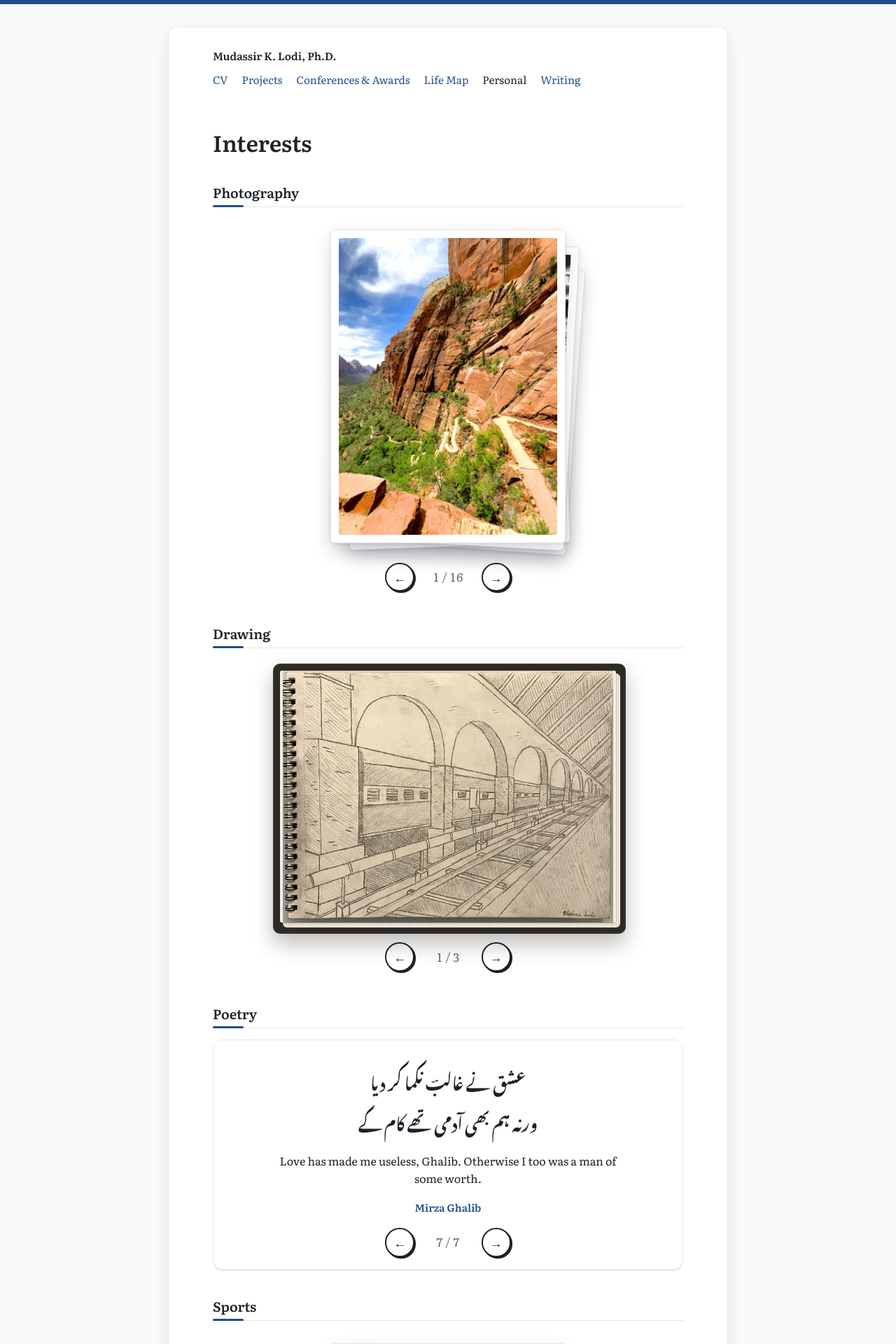
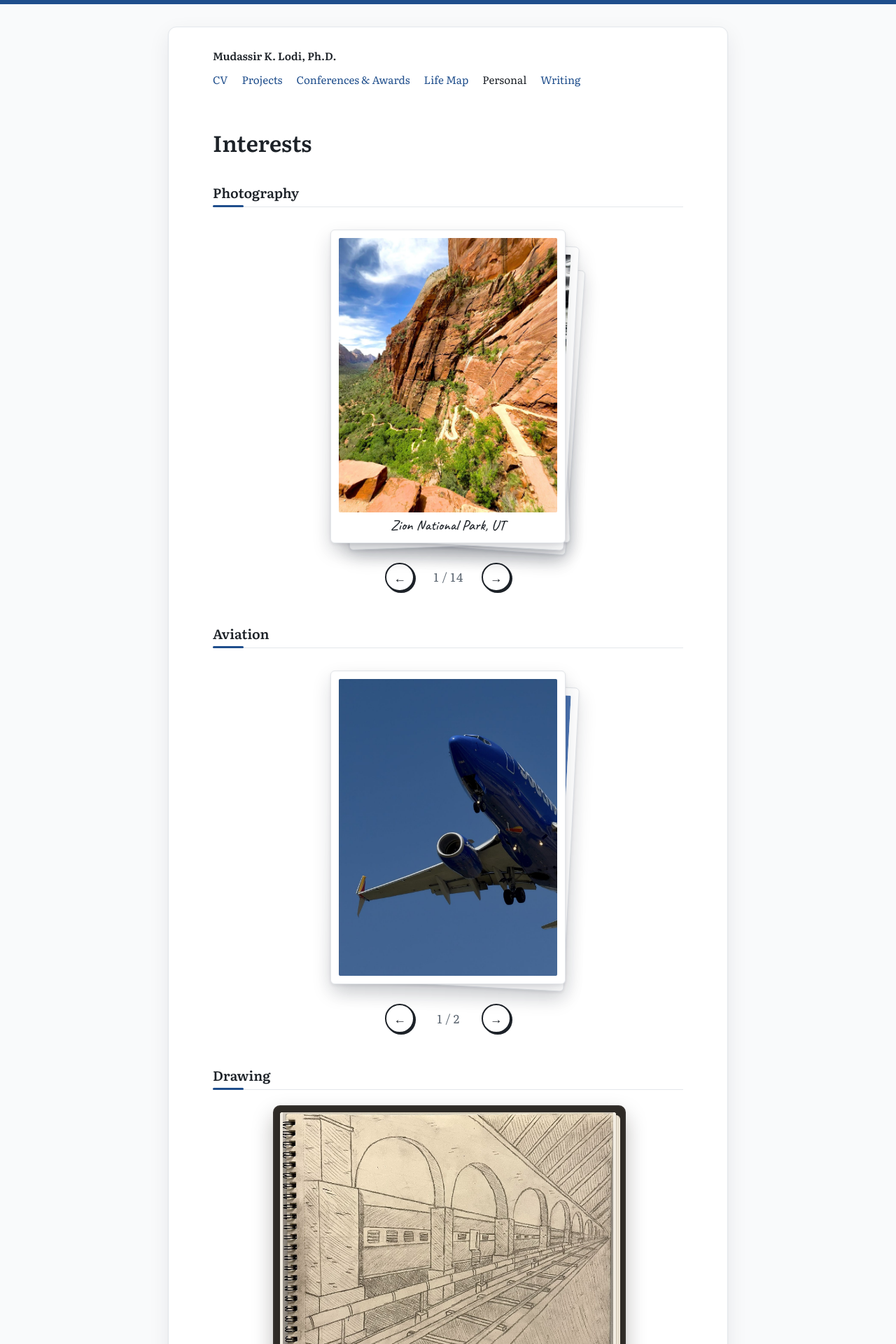
Before and after one commit to mklodi1/mklodi1.github.io, a Jekyll site: the page built from personal/index.html, in a window 1280 px wide. Shown: the top 1920 px of the page at 70% size. Built offline with Jekyll 4.4.1, drawn with Linux system fonts in a browser that asks for light colours; some web fonts are replaced.

Commit message:
Photography: handwritten place labels; move jet photos to Aviation
Co-Authored-By: Claude Opus 5.5 <noreply@anthropic.com>
Claude-Session: https://claude.ai/code/session_018B7yRm4wV88UDqtVSP6gVK

```diff
--- /dev/null
+++ b/_data/photo_places.yml
@@ -0,0 +1,15 @@
+# Handwritten place labels under photos on /personal/, keyed by image file name (without extension).
+01-zion-canyon-switchbacks: "Zion National Park, UT"
+02-blue-nissan-skyline-gt-r: "Washington Crossing, NJ"
+03-valley-of-fire-road: "Valley of Fire State Park, NV"
+04-white-house-in-autumn: "Washington Crossing, NJ"
+05-hoover-dam-bypass-bridge: "Hoover Dam, NV"
+06-autumn-lake-reflection: "Ramapo Mountain State Forest, NJ"
+07-virgin-river-in-zion: "Zion National Park, UT"
+08-us-capitol-dome: "Washington, D.C."
+09-porch-with-american-flag: "Richmond, VA"
+10-green-dome-against-blue-sky: "Richmond, VA"
+11-yellow-footbridge: "New Brunswick, NJ"
+12-boardwalk-through-cypress-forest: "New Orleans, LA"
+13-stone-buildings-reflected-in-water: "Richmond, VA"
+14-brick-courtyard-with-fountain: "Richmond, VA"
--- a/assets/css/style.css
+++ b/assets/css/style.css
@@ -828,3 +828,10 @@ body { border-top: 6px solid var(--link); }
 @keyframes poem-in { from { opacity: 0; transform: translateY(4px); } to { opacity: 1; transform: none; } }
 @media (max-width: 560px) { .poem-card { padding: 1.4rem 1rem 1rem; } .poem-urdu { font-size: 1.2rem; line-height: 2.4; } }
 @media (prefers-reduced-motion: reduce) { .poem.on { animation: none; } }
+
+/* handwritten place labels under photos */
+.deck-card figcaption.deck-place { display: block; }
+.deck-place, .deck-ready .deck-card figcaption.deck-place {
+  font-family: "Caveat", "Segoe Print", "Bradley Hand", cursive; font-style: normal; font-weight: 500;
+  font-size: 1.3rem; line-height: 1.1; color: #1D2228; text-align: center; padding: .45rem .25rem .1rem;
+}
--- a/personal/index.html
+++ b/personal/index.html
@@ -5,12 +5,12 @@ permalink: /personal/
 ---
 {% comment %}
   Galleries fill themselves: upload images (.jpg, .jpeg, .png, .webp) into
-  assets/img/sports/, assets/img/photography/ or assets/img/drawing/ and they appear here, sorted by file name.
+  assets/img/sports/, assets/img/photography/, assets/img/aviation/ or assets/img/drawing/ and they appear here, sorted by file name.
 {% endcomment %}
 <article class="wrap personal">
   <h1>Interests</h1>
 
-  {% assign sections = "photography|Photography,drawing|Drawing,poetry|Poetry,sports|Sports" | split: "," %}
+  {% assign sections = "photography|Photography,aviation|Aviation,drawing|Drawing,poetry|Poetry,sports|Sports" | split: "," %}
   {% for sec in sections %}
   {% assign parts = sec | split: "|" %}
   {% assign folder = parts[0] %}
@@ -57,6 +57,7 @@ permalink: /personal/
         {% assign caption = site.data.captions[img.basename] | default: label %}
         <figure class="deck-card">
           <img src="{{ img.path | relative_url }}" alt="{{ caption }}" loading="lazy" draggable="false">
+          {% assign place = site.data.photo_places[img.basename] %}{% if place %}<figcaption class="deck-place">{{ place }}</figcaption>{% endif %}
         </figure>
         {% endif %}
         {% endfor %}
@@ -79,7 +80,7 @@ permalink: /personal/
   </section>
   {% endfor %}
 </article>
-<link href="https://fonts.googleapis.com/css2?family=Noto+Nastaliq+Urdu:wght@400;600&display=swap" rel="stylesheet">
+<link href="https://fonts.googleapis.com/css2?family=Noto+Nastaliq+Urdu:wght@400;600&family=Caveat:wght@500&display=swap" rel="stylesheet">
 <script>
   // Poetry card: shows a different couplet each day; arrows browse the rest.
   (function () {
```
Also changed, not shown: _data/captions.yml (+8 -8 lines), assets/img/aviation/01-southwest-jet-landing.jpg (renamed from assets/img/photography/10-southwest-jet-landing.jpg), assets/img/aviation/02-american-jet-landing.jpg (renamed from assets/img/photography/11-american-jet-landing.jpg), assets/img/photography/10-green-dome-against-blue-sky.jpg (renamed from assets/img/photography/12-green-dome-against-blue-sky.jpg), assets/img/photography/11-yellow-footbridge.jpg (renamed from assets/img/photography/13-yellow-footbridge.jpg), assets/img/photography/12-boardwalk-through-cypress-forest.jpg (renamed from assets/img/photography/14-boardwalk-through-cypress-forest.jpg), assets/img/photography/13-stone-buildings-reflected-in-water.jpg (renamed from assets/img/photography/15-stone-buildings-reflected-in-water.jpg), assets/img/photography/14-brick-courtyard-with-fountain.jpg (renamed from assets/img/photography/16-brick-courtyard-with-fountain.jpg).
